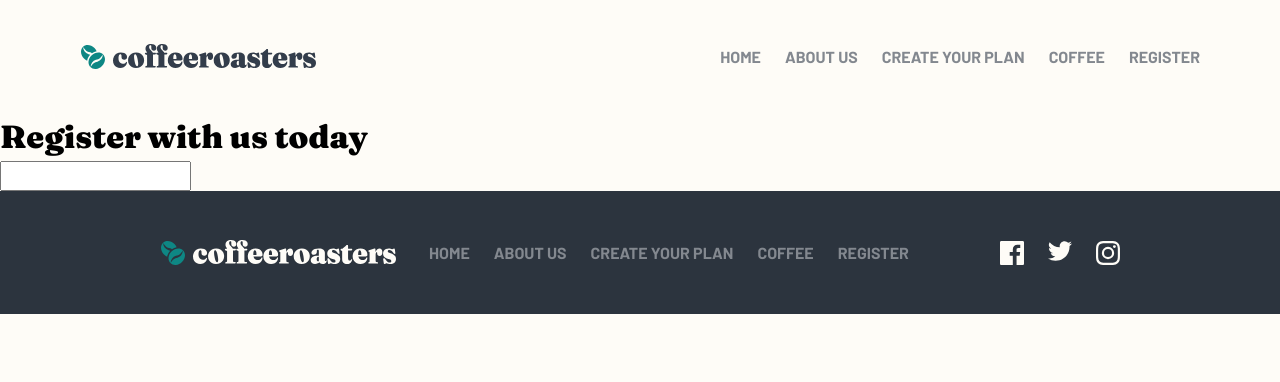
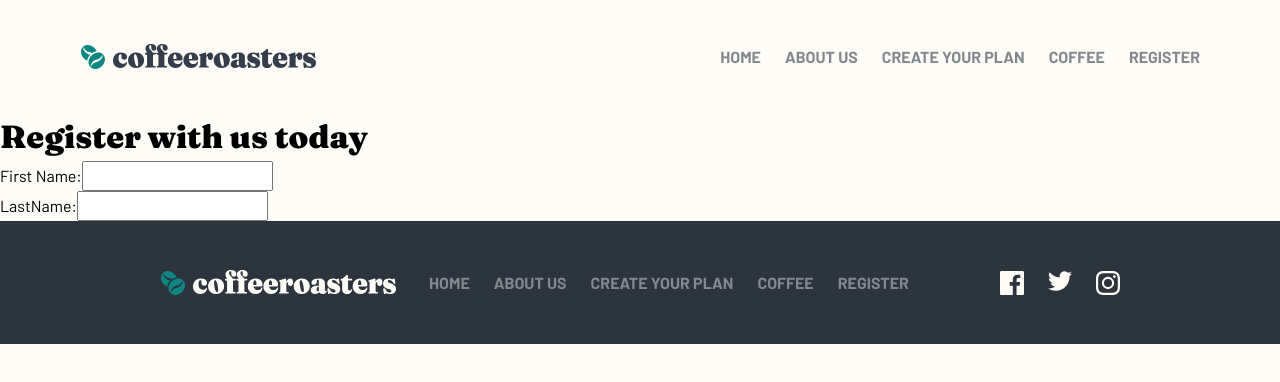
Before and after one commit to kebin20/coffee-roasters-website, a React (Vite) app: page /registration in a window 1280 px wide. Shown: the top 382 px of the page. Built offline with nearby package versions, Linux system fonts and the light colour scheme; no server answers.

Commit message:
feat: created a custom hook for the input component

```diff
--- a/src/components/RegistrationForm.tsx
+++ b/src/components/RegistrationForm.tsx
@@ -1,9 +1,19 @@
-import React from 'react'
+import React from "react";
+import styles from "./RegistrationForm.module.css";
 
-function RegistrationForm () {
-    return(
-        <input type="text" />
-    )
+function RegistrationForm() {
+  return (
+    <form>
+      <div className={styles.form__input}>
+        <label htmlFor="first-name">First Name:</label>
+        <input type="text" id="firstname" />
+      </div>
+      <div className={styles.form__input}>
+        <label htmlFor="first-name">LastName:</label>
+        <input type="text" id="lastname" />
+      </div>
+    </form>
+  );
 }
 
-export default RegistrationForm
+export default RegistrationForm;
```
Also changed, not shown: src/hooks/use-input.tsx (added, +33 -0 lines), src/components/RegistrationForm.module.css (added).
